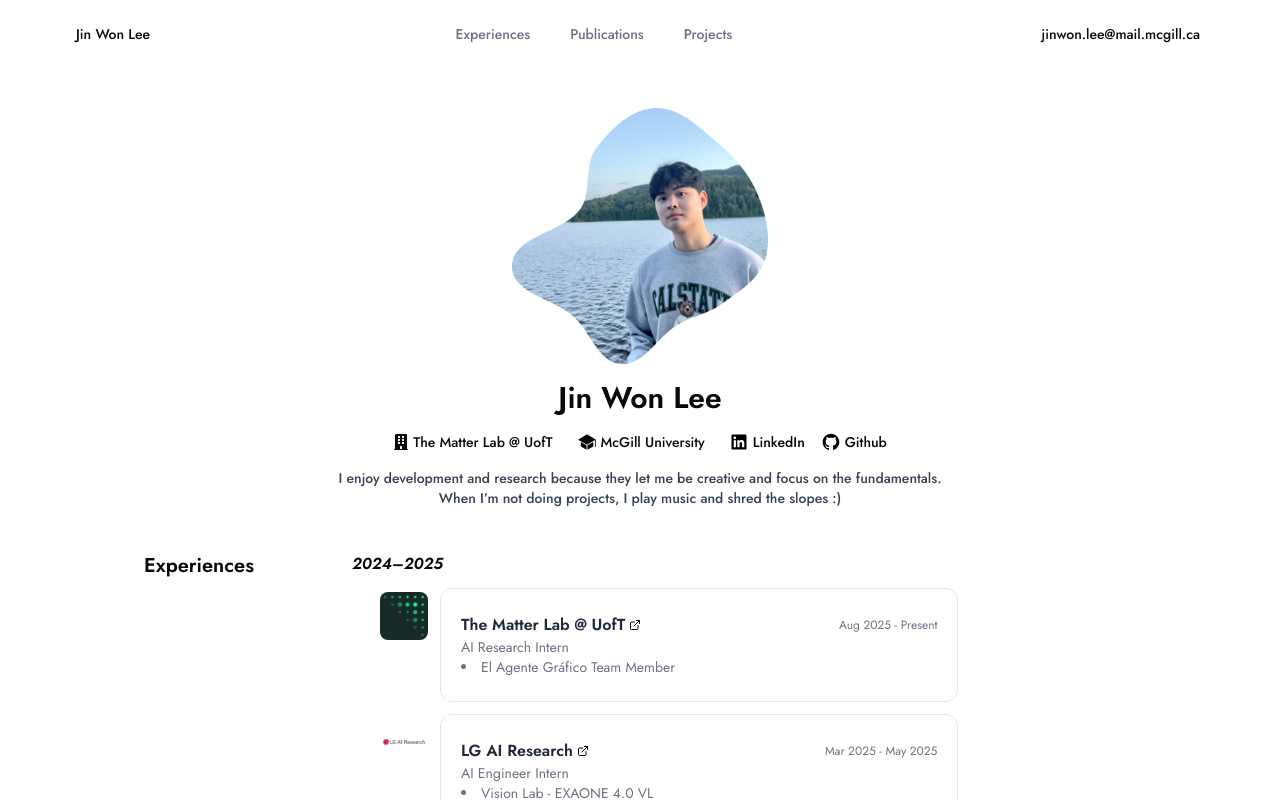
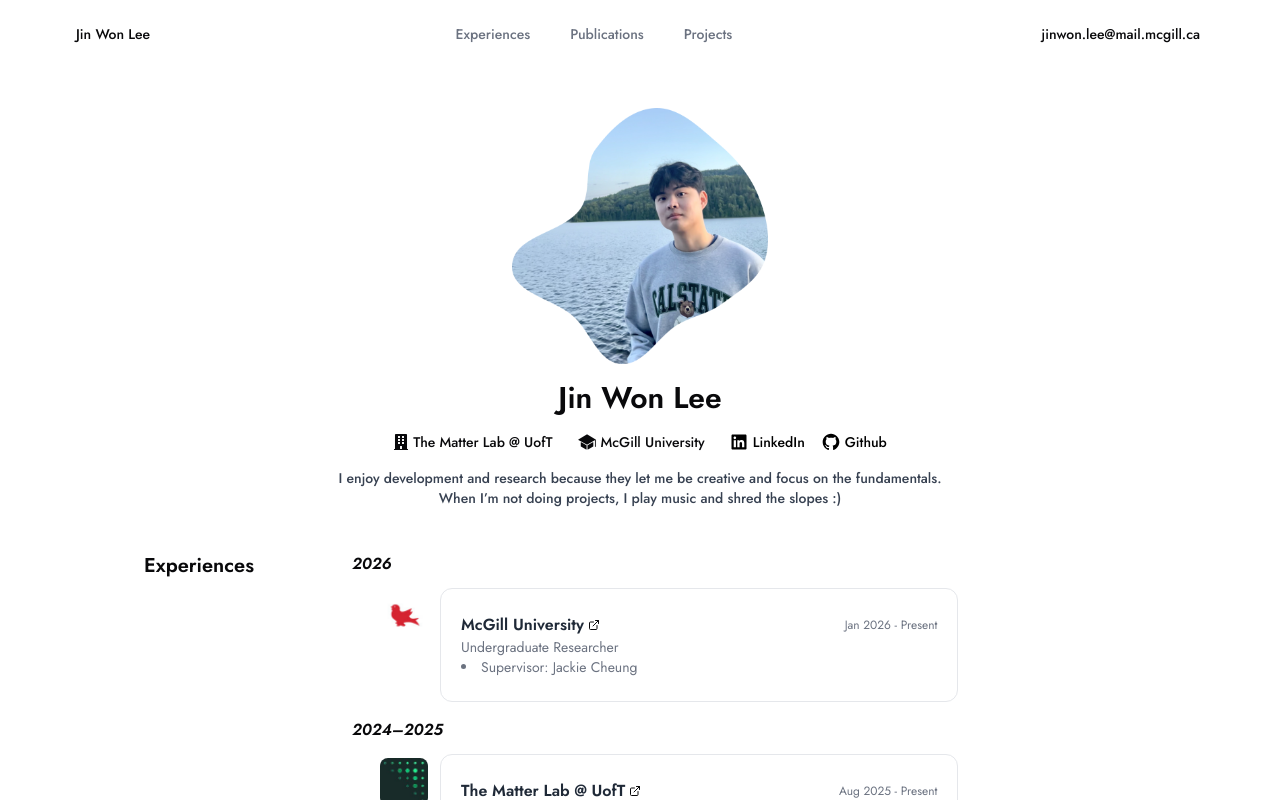
Before and after one commit to jinleevv/jinleevv.dev, a React (Vite) app: page / in a window 1280 px wide. Shown: the top 800 px of the page. Built offline with nearby package versions, Linux system fonts and the light colour scheme; a web font is replaced by a local one.

Commit message:
Update experience26

```diff
--- a/src/pages/Home.tsx
+++ b/src/pages/Home.tsx
@@ -38,7 +38,7 @@ const expereince24_25 = [
     icon: (
       <img src="/matter_lab_uoft_logo.jpeg" className="rounded-lg w-12 h-12" />
     ),
-    oneliner: "El Agente Gráfico Team Member",
+    oneliner: "🧬 El Agente Gráfico, Supervisor: Alán Aspuru-Guzik",
   },
   {
     title: "LG AI Research",
@@ -46,7 +46,7 @@ const expereince24_25 = [
     subtitle: "AI Engineer Intern",
     date: "Mar 2025 - May 2025",
     icon: <img src="/lg_ai_research.jpeg" className="rounded-lg w-12 h-12" />,
-    oneliner: "Vision Lab - EXAONE 4.0 VL",
+    oneliner: "👓 Vision Lab - EXAONE 4.0 VL",
   },
   {
     title: "Ultium CAM",
@@ -57,8 +57,17 @@ const expereince24_25 = [
     oneliner: "Server Management & Software Development",
   },
 ];
+const experience26 = [{
+  title: "McGill University",
+  link: "https://mila.quebec/en/directory/jin-won-lee",
+  subtitle: "Undergraduate Researcher",
+  date: "Jan 2026 - Present",
+  icon: <img src="/mcgill_logo.jpeg" className="rounded-lg w-12 h-12" />,
+  oneliner: "Supervisor: Jackie Cheung",
+}];
 
 const experiencesByYear = [
+  { year: "2026", items: experience26 },
   { year: "2024–2025", items: expereince24_25 },
   { year: "2023", items: expereince23 },
   { year: "2022", items: expereince22 },
```
Also changed, not shown: public/mcgill_logo.jpeg (added).
